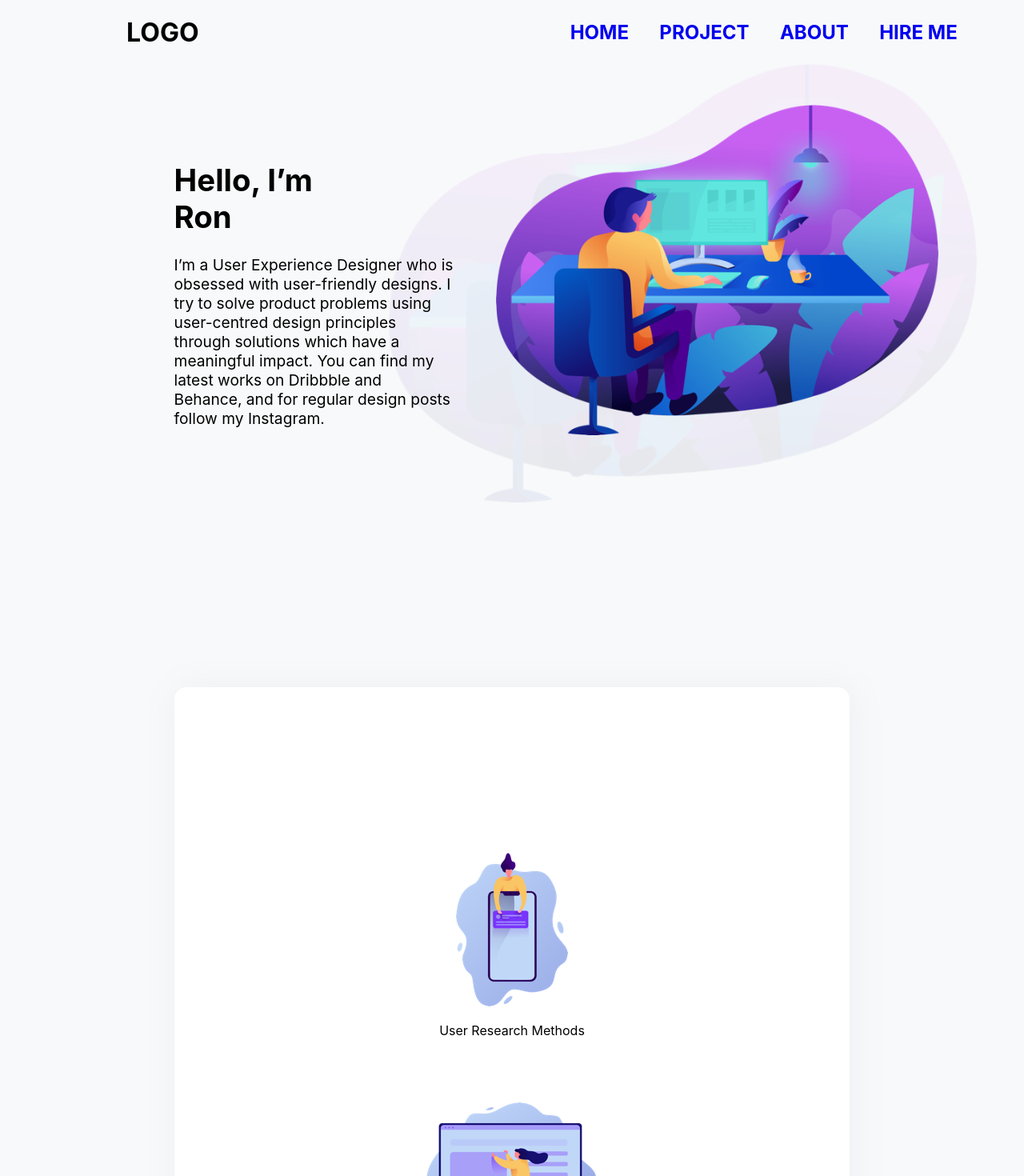
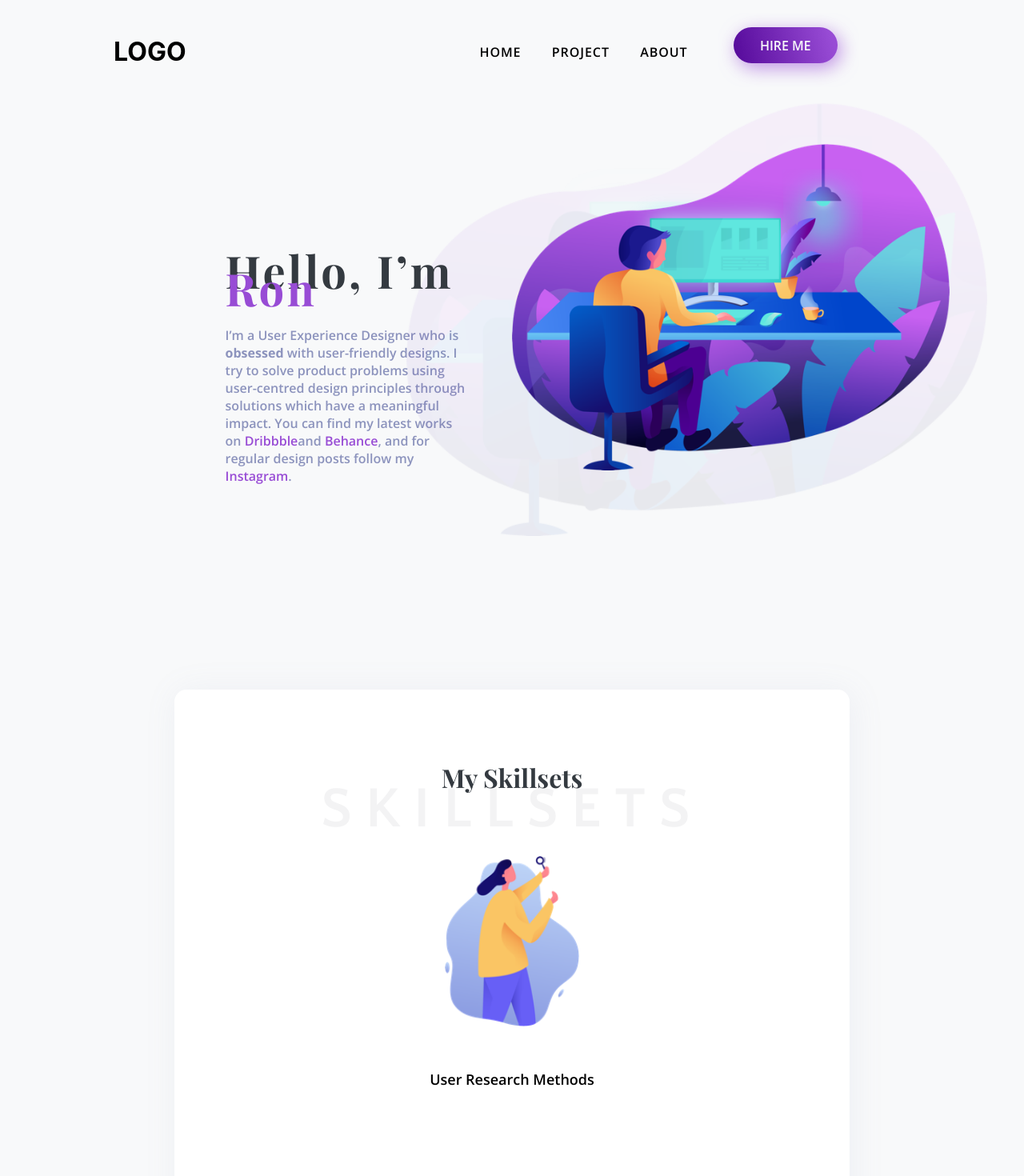
Before and after one commit to Kanishka5/portfolio, a React (Create React App) app: page / in a window 1280 px wide. Shown: the top 1470 px of the page at 80% size. Built offline with nearby package versions, Linux system fonts and the light colour scheme; no server answers.

Commit message:
till skills

```diff
--- a/src/components/Footer.js
+++ b/src/components/Footer.js
@@ -34,24 +34,24 @@ export default class Footer extends Component {
               marginTop: "10.7%"
             }}
           >
-            <ul style={{ display: "flex", justifyContent: "space-around" }}>
-              <li style={{ padding:'2rem 2rem 0px 2rem' }}>
-                <a>DRIBBLE</a>
+            <ul style={{ display: "flex", justifyContent: "space-around",padding:0,margin:0 }}>
+              <li style={{ padding:'2rem 2rem 2rem 0',listStyle:'none' }}>
+                <a style={{ color:'white'}}>DRIBBLE</a>
               </li>
-              <li style={{ padding:'2rem 2rem 0 2rem' }}>
-                <a>BEHANCE</a>
+              <li style={{ padding:'2rem 2rem 2rem 0',listStyle:'none' }}>
+                <a style={{ color:'white'}}>BEHANCE</a>
               </li>
-              <li style={{ padding:'2rem 2rem 0 2rem' }}>
-                <a>INSTAGRAM</a>
+              <li style={{ padding:'2rem 2rem 2rem 0',listStyle:'none' }}>
+                <a style={{ color:'white'}}>INSTAGRAM</a>
               </li>
-              <li style={{ padding:'2rem 2rem 0 2rem' }}>
-                <a>TWITTER</a>
+              <li style={{ padding:'2rem 2rem 2rem 0',listStyle:'none' }}>
+                <a style={{ color:'white'}}>TWITTER</a>
               </li>
-              <li style={{ padding:'2rem 2rem 0 2rem' }}>
-                <a>LINKEDIN</a>
+              <li style={{ padding:'2rem 2rem 2rem 0',listStyle:'none' }}>
+                <a style={{ color:'white'}}>LINKEDIN</a>
               </li>
-              <li style={{ padding:'2rem 2rem 0 2rem',paddingLeft:'10%' }}>
-                <p>MADE WITH 2019</p>
+              <li style={{ padding:'2rem 0 2rem 0',listStyle:'none',paddingLeft:'10%',width:'max-content' }}>
+                <p style={{ width:'max-content',color:'white' }}>MADE WITH 2019</p>
               </li>
             </ul>
           </div>
--- a/src/components/Navbar.js
+++ b/src/components/Navbar.js
@@ -1,27 +1,32 @@
 import React, { Component } from "react";
+import hire from "../assets/images/hire-button.png";
 
 export default class Navbar extends Component {
   render() {
     return (
       <div className="navbar" style={navstyle}>
+        <link
+          href="https://fonts.googleapis.com/css?family=Open+Sans:400,600,700"
+          rel="stylesheet"
+        />
         <div className="logo" style={headerStyle}>
           <h1>LOGO </h1>
         </div>
         <nav className="navbar">
           <ul className="header_lists" style={tabsstyle}>
             <li style={liststyle}>
-              <a href="/" style={{ textDecoration: "none" }}>
-                <h2>HOME</h2>
+              <a href="/" style={{ textDecoration: "none", }}>
+                <h2 style={navitems}>HOME</h2>
               </a>
             </li>
             <li style={liststyle}>
               <a href="#project" style={{ textDecoration: "none" }}>
-                <h2>PROJECT</h2>
+                <h2 style={navitems}>PROJECT</h2>
               </a>
             </li>
             <li style={liststyle}>
               <a href="#about" style={{ textDecoration: "none" }}>
-                <h2>ABOUT</h2>
+                <h2 style={navitems}>ABOUT</h2>
               </a>
             </li>
             <li style={liststyle}>
@@ -30,7 +35,7 @@ export default class Navbar extends Component {
                 target="_top"
                 style={{ textDecoration: "none" }}
               >
-                <h2>HIRE ME</h2>
+                <img src={hire} />
               </a>
             </li>
           </ul>
@@ -40,14 +45,21 @@ export default class Navbar extends Component {
   }
 }
 
+const navitems = {
+  fontFamily: "Open Sans, sans-serif",
+  fontWeight: 600,
+  fontSize: "1rem",
+  letterSpacing: 0.93,
+  color: "black"
+};
+
 const navstyle = {
   display: "flex",
   flexDirection: "row",
   justifyContent: "space-between",
   alignItems: "center",
-  height: "10vh",
   backgroundColor: "transparent",
-  paddingRight: "5%"
+  paddingRight: "14.6%"
 };
 
 const headerStyle = {
@@ -58,7 +70,7 @@ const headerStyle = {
 const tabsstyle = {
   display: "flex",
   flexDirection: "row",
-  alignItems: "flex-end",
+  alignItems: "center",
   JustifyContent: "space-between"
   // marginRight:'10%'
 };
--- a/src/components/intro.js
+++ b/src/components/intro.js
@@ -11,17 +11,45 @@ export default class Intro extends Component {
           integrity="sha384-GJzZqFGwb1QTTN6wy59ffF1BuGJpLSa9DkKMp0DgiMDm4iYMj70gZWKYbI706tWS"
           crossorigin="anonymous"
         />
+        <link
+          href="https://fonts.googleapis.com/css?family=Playfair+Display:400,700"
+          rel="stylesheet"
+        />
+        <link
+          href="https://fonts.googleapis.com/css?family=Open+Sans:600,700"
+          rel="stylesheet"
+        />
+
         <div style={introtxtstyle}>
           <div className="introtxt">
-            <h1>
-              Hello, I’m <br /> Ron
+            <h1
+              style={{
+                fontFamily: "Playfair Display, serif",
+                fontWeight: 700,
+                fontSize: "3.5rem",
+                letterSpacing: "3.27px",
+                color: "#343a40"
+              }}
+            >
+              Hello, I’m <br /> <font color="#984cd5">Ron</font>
             </h1>
-            <p style={{ width: "100%" }}>
-              I’m a User Experience Designer who is obsessed with user-friendly
-              designs. I try to solve product problems using user-centred design
-              principles through solutions which have a meaningful impact. You
-              can find my latest works on Dribbble and Behance, and for regular
-              design posts follow my Instagram.
+            <p
+              style={{
+                width: "100%",
+                color: "#8c93bd",
+                fontFamily: "Open Sans, sans-serif",
+                fontWeight: 600,
+                fontSize: "1rem",
+                lineHeight: "22px"
+              }}
+            >
+              I’m a User Experience Designer who is <b>obsessed</b> with
+              user-friendly designs. I try to solve product problems using
+              user-centred design principles through solutions which have a
+              meaningful impact. You can find my latest works on{" "}
+              <font color="#984cd5">Dribbble</font>
+              and <font color="#984cd5">Behance</font>, and for regular design
+              posts follow my <font color="#984cd5">Instagram</font>.
             </p>
           </div>
         </div>
@@ -59,12 +87,13 @@ const introstyle = {
 };
 
 const introtxtstyle = {
-  width: "27.3%",
+  width: "24.3%",
   fontSize: "1.2rem",
-  marginLeft: "10.7%",
+  marginLeft: "15.7%",
   position: "relative",
   left: "6.3%",
-  top: "12vh"
+  top: "20vh",
+  lineHeight: "22px"
 };
 
 const btnstyle = {
--- a/src/components/skills.js
+++ b/src/components/skills.js
@@ -1,5 +1,5 @@
 import React, { Component } from "react";
-import { Container, Row, Col } from "react-bootstrap";
+import { Container, Row, Col, Image } from "react-bootstrap";
 import icons1 from "../assets/images/icons-all-01-copy.png";
 import icons2 from "../assets/images/icons-all-01-copy-2.png";
 import icons3 from "../assets/images/icons-all-01-copy-3.png";
@@ -11,33 +11,85 @@ export default class Intro extends Component {
   render() {
     return (
       <div className="skills" style={coverstyle}>
+        <link
+          href="https://fonts.googleapis.com/css?family=Quattrocento+Sans:700"
+          rel="stylesheet"
+        />
+        <link
+          href="https://fonts.googleapis.com/css?family=Playfair+Display:400,700"
+          rel="stylesheet"
+        />
+        <link
+          href="https://fonts.googleapis.com/css?family=Open+Sans:600,700"
+          rel="stylesheet"
+        />
+        <div style={{ position: "relative", width: "100%" }}>
+          <div
+            style={{
+              position: "absolute",
+              width: "100%",
+              textAlign: "center",
+              top: "4.7vh"
+            }}
+          >
+            <p
+              style={{
+                letterSpacing: 16.4,
+                color: "rgba(52, 58, 64, 0.06)",
+                fontFamily: "Quattrocento Sans, sans-serif",
+                fontSize: "4.5rem"
+              }}
+            >
+              SKILLSETS
+            </p>
+          </div>
+          <div
+            style={{
+              position: "absolute",
+              width: "100%",
+              textAlign: "center",
+              top: "7vh"
+            }}
+          >
+            <p
+              style={{
+                fontFamily: "Playfair Display, serif",
+                fontWeight: 700,
+                fontSize: "2rem",
+                color: "#343a40"
+              }}
+            >
+              My Skillsets
+            </p>
+          </div>
+        </div>
         <Container>
-          <Row style={{ paddingTop:'20.8%'}}>
-            <Col style={ iconstyle }>
-              <img src={icons1} />{" "}
-              <p>User Research Methods</p>
+          <Row style={{ paddingTop: "20.8%" }}>
+            <Col style={iconstyle}>
+              <Image src={icons4} style={imagestyle} />{" "}
+              <p style={caption}>User Research Methods</p>
             </Col>
-            <Col style={ iconstyle }>
-              <img src={icons2} />{" "}
-              <p>User Centred Design Process</p>
+            <Col style={iconstyle}>
+              <Image src={icons2} style={imagestyle} />{" "}
+              <p style={caption}>User Centred Design Process</p>
             </Col>
-            <Col style={ iconstyle }>
-              <img src={icons3} />{" "}
-              <p>Error Analysis</p>
+            <Col style={iconstyle}>
+              <Image src={icons6} style={imagestyle} />{" "}
+              <p style={caption}>Error Analysis</p>
             </Col>
           </Row>
           <Row>
-            <Col style={ iconstyle }>
-              <img src={icons4} />{" "}
-              <p>Usability Testing</p>
+            <Col style={iconstyle}>
+              <Image src={icons3} style={imagestyle} />{" "}
+              <p style={caption}>Usability Testing</p>
             </Col>
-            <Col style={ iconstyle }>
-              <img src={icons5} />{" "}
-              <p>Illustration & Digital Art</p>
+            <Col style={iconstyle}>
+              <Image src={icons5} style={imagestyle} />{" "}
+              <p style={caption}>Illustration & Digital Art</p>
             </Col>
-            <Col style={ iconstyle }>
-              <img src={icons6} />{" "}
-              <p>User Interface design</p>
+            <Col style={iconstyle}>
+              <Image src={icons1} style={imagestyle} />{" "}
+              <p style={caption}>User Interface design</p>
             </Col>
           </Row>
         </Container>
@@ -45,6 +97,18 @@ export default class Intro extends Component {
     );
   }
 }
+
+const imagestyle = {
+  height: 213,
+  width: "auto"
+};
+
+const caption = {
+  fontFamily: "Open Sans, sans-serif",
+  fontWeight: 600,
+  fontSize: "1.125rem",
+  padding: "2rem 0"
+};
 
 const coverstyle = {
   width: "66%",
@@ -57,6 +121,6 @@ const coverstyle = {
 };
 
 const iconstyle = {
-    textAlign: 'center',
-    padding: '2rem',
-}
+  textAlign: "center",
+  padding: "2rem"
+};
```
Also changed, not shown: src/assets/images/hire-button.png (added).
